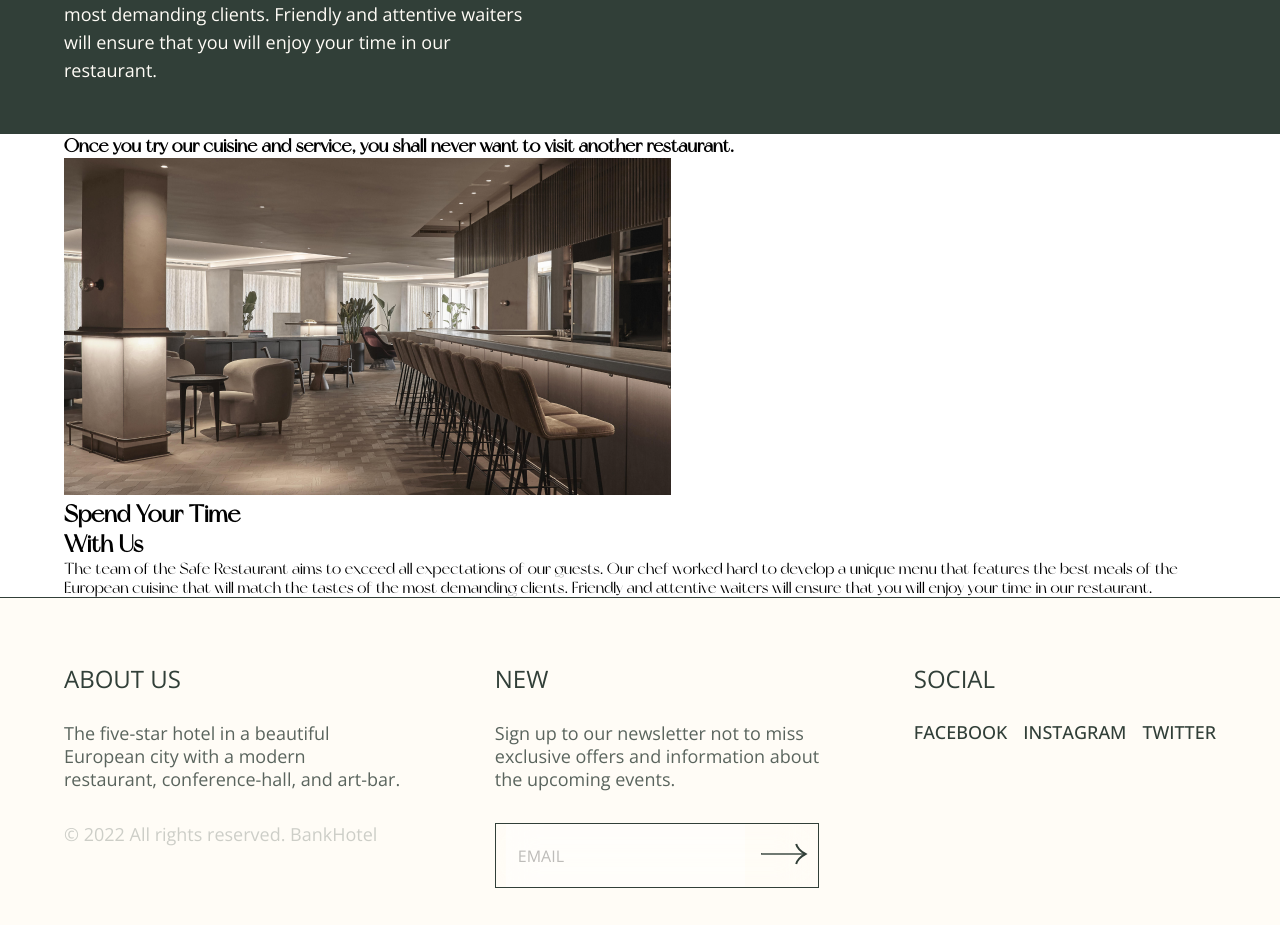
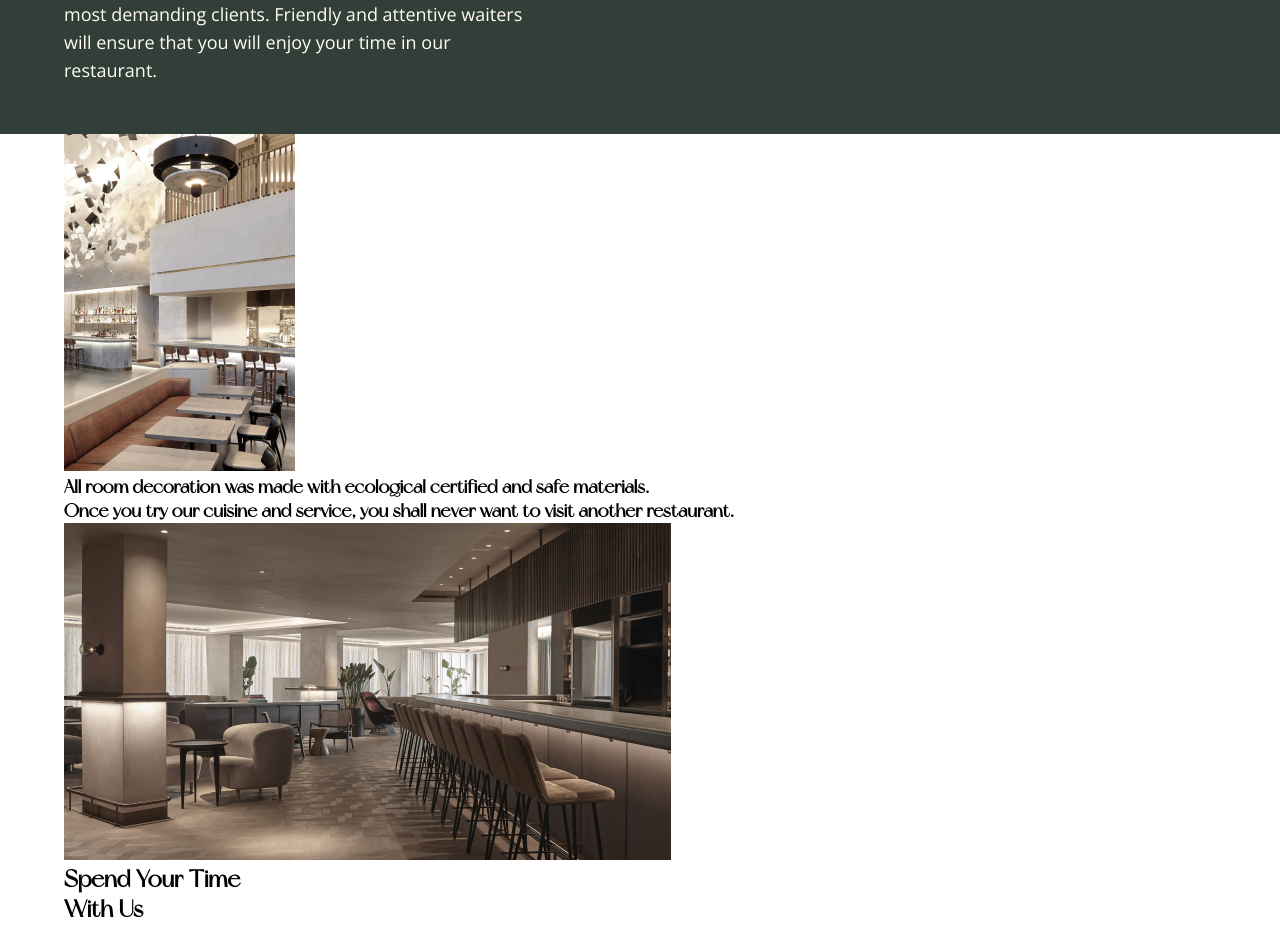
Before and after one commit to gift56/Fullstack-HotelWebsite, a React (Create React App) app: page /restaurant in a window 1280 px wide. Shown: the part 1520-2445 px from the top of the page. Built offline with nearby package versions, Linux system fonts and the light colour scheme.

Commit message:
working on left side

```diff
--- a/src/components/ResturantData/ResturantSpace.jsx
+++ b/src/components/ResturantData/ResturantSpace.jsx
@@ -14,7 +14,15 @@ const ResturantSpace = () => {
     <ResturantSpaceCon>
       <Container>
         <ResturantSpaceArea>
-          <ResturantSpaceLeftArea></ResturantSpaceLeftArea>
+          <ResturantSpaceLeftArea>
+            <div className="image">
+              <img src={LeftImg} alt="resturant_minImage_space" />
+            </div>
+            <h3>
+              <span>All room decoration</span> <span>was made with</span>{" "}
+              <span>ecological certified</span> <span>and safe materials.</span>
+            </h3>
+          </ResturantSpaceLeftArea>
           <ResturantSpaceRightArea>
             <div className="titleArea">
               <h3>
```
